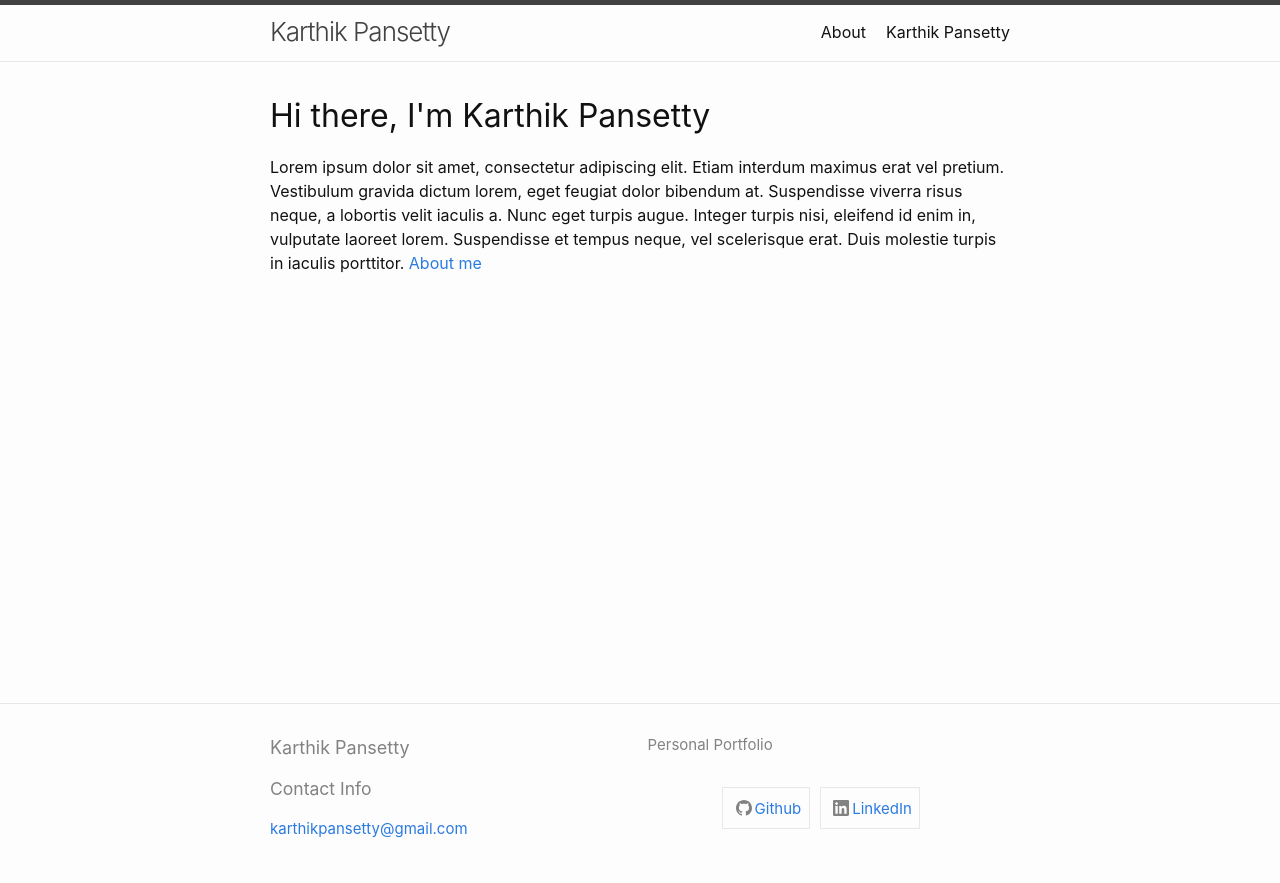
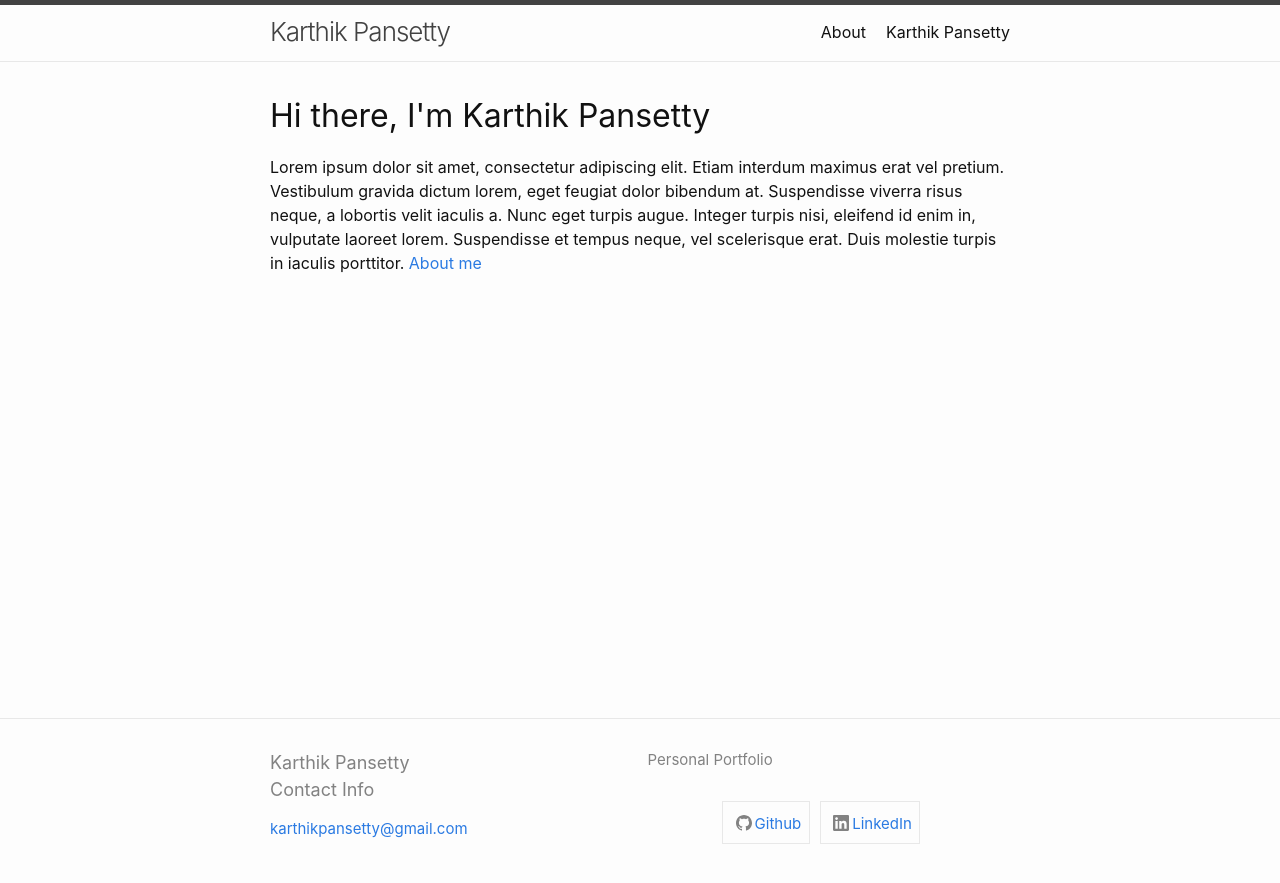
Before and after one commit to pansettykarthik/website_old, a Jekyll site: the page built from index.md, in a window 1280 px wide. Shown: the top 883 px of the page. Built offline with Jekyll 4.4.1, drawn with Linux system fonts in a browser that asks for light colours.

Commit message:
updated formatting

```diff
--- a/_includes/footer.html
+++ b/_includes/footer.html
@@ -5,7 +5,7 @@
 
     <div class="footer-col-wrapper">
       <div class="footer-col one-half">
-      <h2 class="footer-heading">{{ site.title | escape }} <br> <h3>Contact Info</h3></h2>
+      <h2 class="footer-heading">{{ site.title | escape }} <br>Contact Info</h2>
         <ul class="contact-list">
           <li class="p-name">
             {%- if site.author -%}
```
